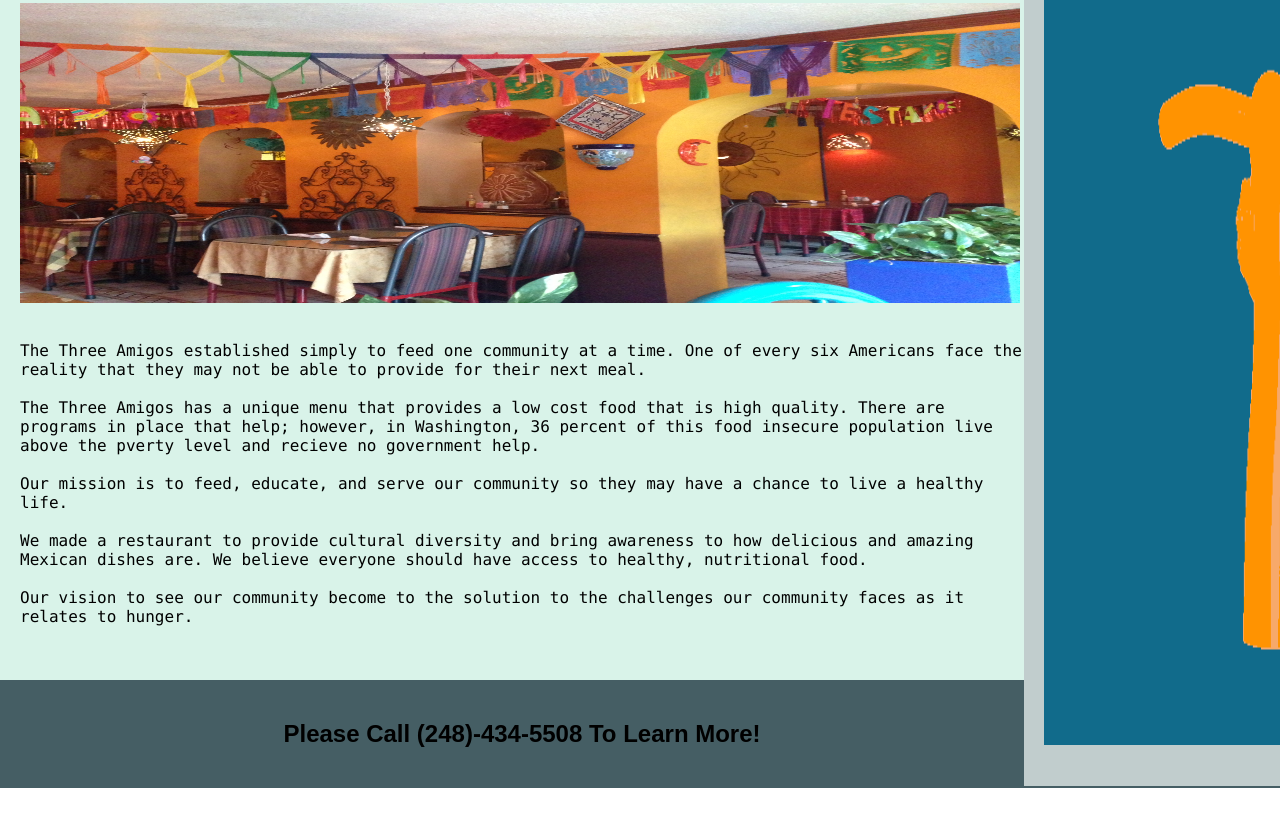
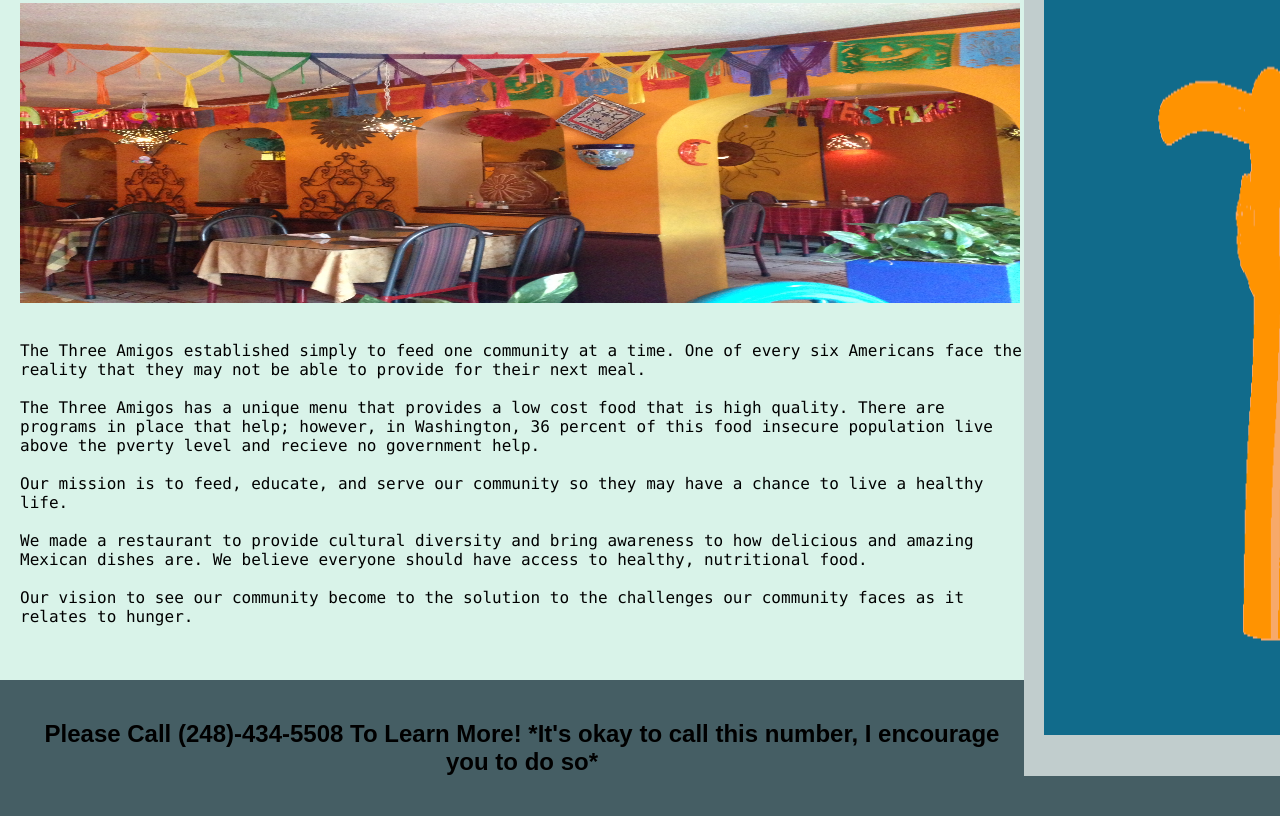
Before and after one commit to adelina-ok/GroupLab5, a plain HTML site: page html/about.html in a window 1280 px wide. Shown: the part 1183-1999 px from the top of the page. Before the commit the page ends 1971 px from the top, so only its background shows below. Drawn offline with Linux system fonts and the light colour scheme.

Commit message:
ok fixed, about page really is finally done

```diff
--- a/css/about.css
+++ b/css/about.css
@@ -81,7 +81,7 @@
               	float: right;
                text-align: center;
                width: 20%;
-               min-height: 1366px;
+               min-height: 1365px;
                background-color:#c1cdcd;
                padding: 20px;
                font-family:Cambria, Cochin, Georgia, Times, 'Times New Roman', serif;
--- a/html/about.html
+++ b/html/about.html
@@ -37,7 +37,7 @@
 	You will hear from our lawyers if you attempt to spread false allegations. <br>
 
 <br>
-<img src="/images/wacky.gif" alt="inflatable tube man" height="1000" width="450">
+<img src="/images/wacky.gif" alt="inflatable tube man" height="990" width="450">
 <br>
 
 </p>
@@ -75,7 +75,7 @@
 </section>
 
 <div class="footer">
-  <h2>Please Call (248)-434-5508 To Learn More!</h2>
+  <h2>Please Call (248)-434-5508 To Learn More! *It's okay to call this number, I encourage you to do so*</h2>
 </div>
 </body>
 </html>
```
